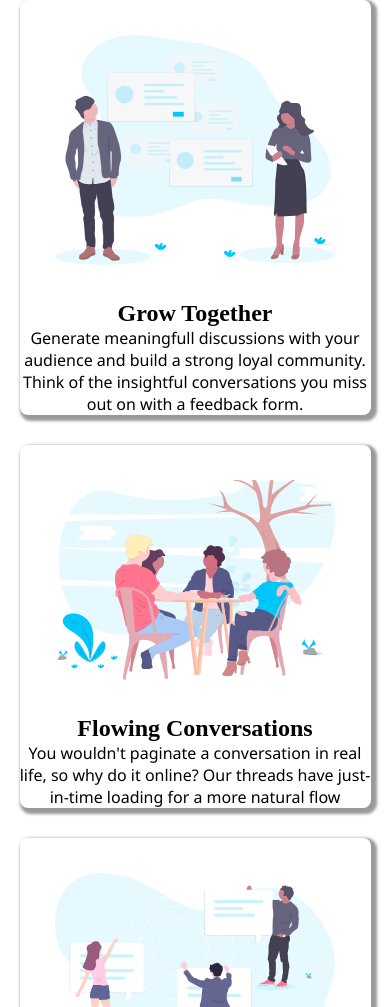
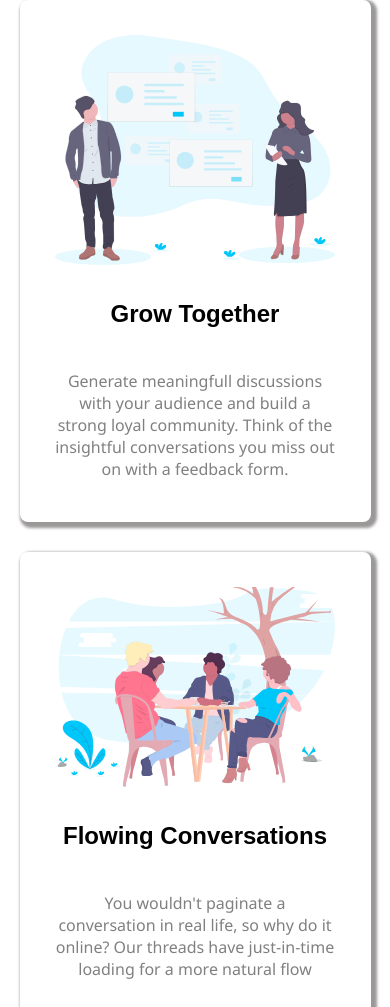
Before and after one commit to PabloCh95/MobileFirst, a plain HTML site: page index.html in a window 390 px wide. Shown: the part 897-1904 px from the top of the page. Drawn offline with Linux system fonts and the light colour scheme.

Commit message:
cards responsive

```diff
--- a/css/styles.css
+++ b/css/styles.css
@@ -8,6 +8,12 @@
 header {
   background-image: url("../images/bg-hero-desktop.svg");
   background-color: rgb(192, 240, 252);
+}
+h2 {
+  font-family: Arial, Helvetica, sans-serif;
+}
+p {
+  font-family: "Segoe UI", Tahoma, Geneva, Verdana, sans-serif;
 }
 #div-header {
   /*esto es para el div del header*/
@@ -167,13 +173,11 @@ a {
     height: 150%;
   }
   .h2-header {
-    font-family: Arial, Helvetica, sans-serif;
     text-align: center;
     margin: 10%;
   }
   .div-text1 p {
     text-align: center;
-    font-family: "Segoe UI", Tahoma, Geneva, Verdana, sans-serif;
   }
   /* .section {
     display: flex;
@@ -195,4 +199,11 @@ a {
   .card {
     flex-direction: column-reverse;
   }
+  .card p {
+    margin: 12% 10%;
+    text-align: center;
+    color: gray;
+  }
+  footer {
+  }
 }
```
